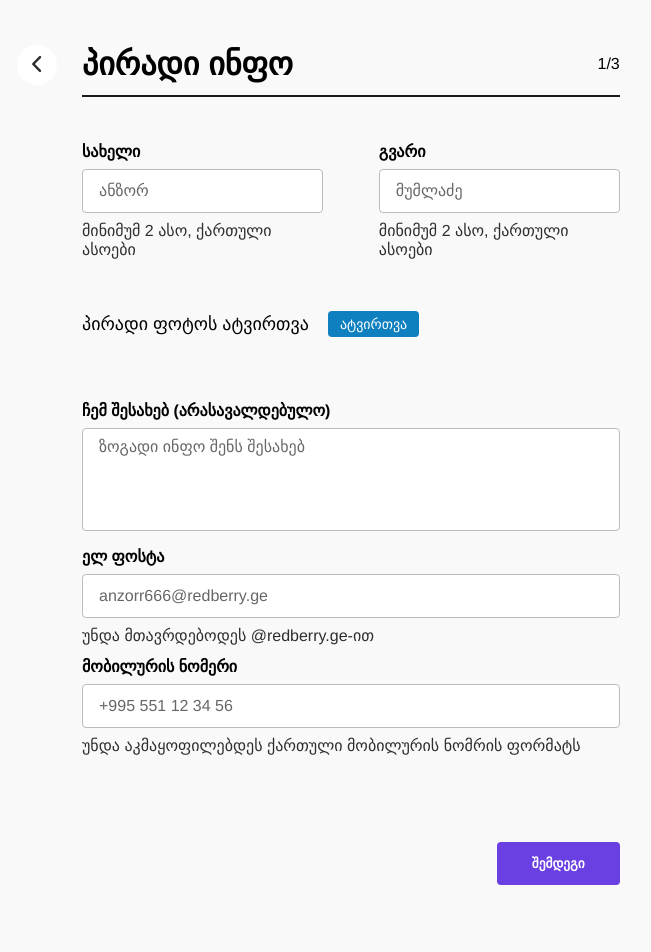
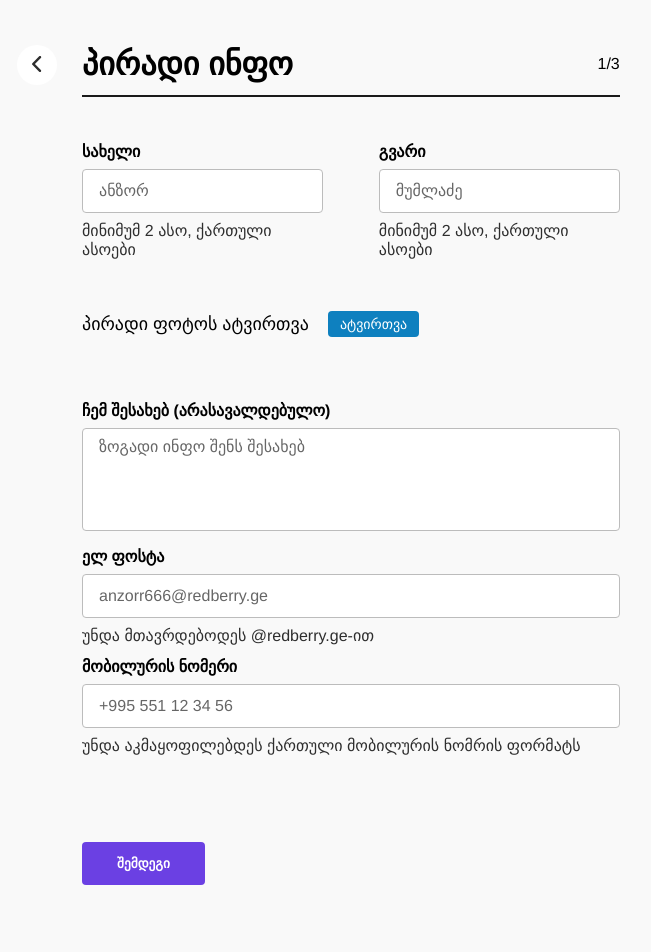
Before and after one commit to giorgio324/resume-builder, a React (Create React App) app: page /resume in a window 1280 px wide. Shown: the top 952 px of the page, without its empty margins (38-689 px from the left). Built offline with nearby package versions, Linux system fonts and the light colour scheme.

Commit message:
added new shcema for all pages, form on experience

```diff
--- a/src/components/CustomButton/index.jsx
+++ b/src/components/CustomButton/index.jsx
@@ -1,8 +1,8 @@
 import React from 'react';
 import './styles.css';
-const CustomButton = ({ onClickFunc, className, buttonText }) => {
+const CustomButton = ({ onClickFunc, className, buttonText, type }) => {
   return (
-    <button className={className} onClick={onClickFunc}>
+    <button type={type} className={className} onClick={onClickFunc}>
       {buttonText}
     </button>
   );
--- a/src/components/PrivateInfo/index.jsx
+++ b/src/components/PrivateInfo/index.jsx
@@ -7,7 +7,7 @@ import CustomButton from '../CustomButton';
 import ValidationIcons from '../ValidationIcons';
 import validatedPassedIcon from '../../images/validationPassed.svg';
 const PrivateInfo = () => {
-  const { page, setPage, formik } = useContext(UserContext);
+  const { page, formik } = useContext(UserContext);
 
   const pictureHandler = (e) => {
     formik.setValues({
@@ -15,6 +15,7 @@ const PrivateInfo = () => {
       image: URL.createObjectURL(e.target.files[0]),
     });
   };
+
   return (
     <>
       <div className='fill-form-container'>
@@ -23,7 +24,10 @@ const PrivateInfo = () => {
           <p>{page}/3</p>
         </div>
         <div className='underline'></div>
-        <div className='fieldes-container p1-field'>
+        <form
+          className='fieldes-container p1-field'
+          onSubmit={formik.handleSubmit}
+        >
           <div className='name-lastname-container'>
             <div className='user-name-input-container'>
               <CustomInput
@@ -177,13 +181,12 @@ const PrivateInfo = () => {
               უნდა აკმაყოფილებდეს ქართული მობილურის ნომრის ფორმატს
             </p>
           </div>
-        </div>
-
-        <CustomButton
-          className={'navigation-btn'}
-          onClickFunc={() => setPage(page + 1)}
-          buttonText={'შემდეგი'}
-        ></CustomButton>
+          <CustomButton
+            className={'navigation-btn'}
+            type={'submit'}
+            buttonText={'შემდეგი'}
+          ></CustomButton>
+        </form>
       </div>
     </>
   );
--- a/src/components/experience/index.jsx
+++ b/src/components/experience/index.jsx
@@ -7,7 +7,7 @@ import './styles.css';
 const Experience = () => {
   const { page, setPage, formik } = useContext(UserContext);
 
-  const handleAddExperienceField = (e) => {
+  const handleAddExperienceField = () => {
     formik.setValues({
       ...formik.values,
       experiences: [
@@ -22,6 +22,7 @@ const Experience = () => {
       ],
     });
   };
+  console.log('experience arrray', formik.errors.experiences);
   return (
     <>
       <div className='fill-form-container'>
@@ -30,12 +31,19 @@ const Experience = () => {
           <p>{page}/3</p>
         </div>
         <div className='underline'></div>
+        <form onSubmit={formik.handleSubmit}>
           {formik.values.experiences.map((fieldName, index) => {
             return (
               <div className='fieldes-container' key={index}>
                 <div className='experience-position-input-container'>
                   <CustomInput
-                  className={' experience-position-input'}
+                    className={
+                      formik.errors.experiences && formik.touched.experiences
+                        ? 'unvalidated-input'
+                        : formik.touched.experiences
+                        ? 'validated-input'
+                        : ' experience-position-input'
+                    }
                     htmlForName={`experiences[${index}].position`}
                     label={'თანამდებობა'}
                     onChangeFunc={formik.handleChange}
@@ -103,6 +111,7 @@ const Experience = () => {
           <div className='add-more-experience-button-container'>
             <CustomButton
               className={'add-more'}
+              type={'button'}
               buttonText={'მეტი გამოცდილების დამატება'}
               onClickFunc={handleAddExperienceField}
             ></CustomButton>
@@ -111,14 +120,16 @@ const Experience = () => {
             <CustomButton
               className={'navigation-btn'}
               onClickFunc={() => setPage(page - 1)}
+              type={'button'}
               buttonText={'უკან'}
             ></CustomButton>
             <CustomButton
               className={'navigation-btn'}
-            onClickFunc={() => setPage(page + 1)}
+              type={'submit'}
               buttonText={'შემდეგი'}
             ></CustomButton>
           </div>
+        </form>
       </div>
     </>
   );
--- a/src/context/global.context.jsx
+++ b/src/context/global.context.jsx
@@ -1,6 +1,6 @@
 import { useState, createContext, useEffect } from 'react';
 import { useFormik } from 'formik';
-import { basicSchema } from '../schemas';
+import { basicSchema, schema } from '../schemas';
 export const UserContext = createContext();
 
 export const UserContextProvider = ({ children }) => {
@@ -37,12 +37,13 @@ export const UserContextProvider = ({ children }) => {
   };
   const formik = useFormik({
     initialValues,
-    validationSchema: basicSchema,
+    validationSchema: schema[page - 1],
     onSubmit: (values) => {
       console.log(values);
+      setPage(page + 1);
     },
   });
-
+  console.log(formik.values);
   console.log(formik.errors);
   // local storage setItem functions
   useEffect(() => {
--- a/src/schemas/index.js
+++ b/src/schemas/index.js
@@ -1,6 +1,7 @@
 import * as Yup from 'yup';
 
-export const basicSchema = Yup.object().shape({
+export const basicSchema = [
+  Yup.object().shape({
     name: Yup.string()
       .matches(/^[ა-ჰ]+$/, 'Name must contain Georgian letters only')
       .min(2, 'Name must be at least 2 letters long')
@@ -10,10 +11,16 @@ export const basicSchema = Yup.object().shape({
       .min(2, 'Name must be at least 2 letters long')
       .required('Name is required'),
     about_me: Yup.string(),
-  email: Yup.string().email('Invalid email').required('Email is required'),
+    email: Yup.string()
+      .email('Invalid email')
+      .matches(/@redberry.ge$/, 'Email must end with "@redberry.ge"')
+      .required('Email is required'),
     phone_number: Yup.string()
-    .required('Phone number is required')
-    .matches(/^\d{10}$/, 'Phone number must be 10 digits'),
+      .matches(
+        /^\+995 [0-9]{3} [0-9]{2} [0-9]{2} [0-9]{2}$/,
+        'Invalid phone number format. Example: +995 123 45 67 89'
+      )
+      .required('Phone number is required'),
     image: Yup.mixed().required('Image is required'),
     experiences: Yup.array().of(
       Yup.object().shape({
@@ -32,4 +39,51 @@ export const basicSchema = Yup.object().shape({
         description: Yup.string().required('Description is required'),
       })
     ),
-});
+  }),
+];
+
+export const schema = [
+  Yup.object().shape({
+    name: Yup.string()
+      .matches(/^[ა-ჰ]+$/, 'Name must contain Georgian letters only')
+      .min(2, 'Name must be at least 2 letters long')
+      .required('Name is required'),
+    surname: Yup.string()
+      .matches(/^[ა-ჰ]+$/, 'Name must contain Georgian letters only')
+      .min(2, 'Name must be at least 2 letters long')
+      .required('Name is required'),
+    about_me: Yup.string(),
+    email: Yup.string()
+      .email('Invalid email')
+      .matches(/@redberry.ge$/, 'Email must end with "@redberry.ge"')
+      .required('Email is required'),
+    phone_number: Yup.string()
+      .matches(
+        /^\+995 [0-9]{3} [0-9]{2} [0-9]{2} [0-9]{2}$/,
+        'Invalid phone number format. Example: +995 123 45 67 89'
+      )
+      .required('Phone number is required'),
+    image: Yup.mixed().required('Image is required'),
+  }),
+  Yup.object().shape({
+    experiences: Yup.array().of(
+      Yup.object().shape({
+        position: Yup.string().required('Position is required'),
+        employer: Yup.string().required('Employer is required'),
+        start_date: Yup.date().required('Start date is required'),
+        due_date: Yup.date().required('Due date is required'),
+        description: Yup.string().required('Description is required'),
+      })
+    ),
+  }),
+  Yup.object().shape({
+    educations: Yup.array().of(
+      Yup.object().shape({
+        institute: Yup.string().required('Institute is required'),
+        degree: Yup.string().required('Degree is required'),
+        due_date: Yup.date().required('Due date is required'),
+        description: Yup.string().required('Description is required'),
+      })
+    ),
+  }),
+];
```
Lines whose indentation alone changed are shown as unchanged.
